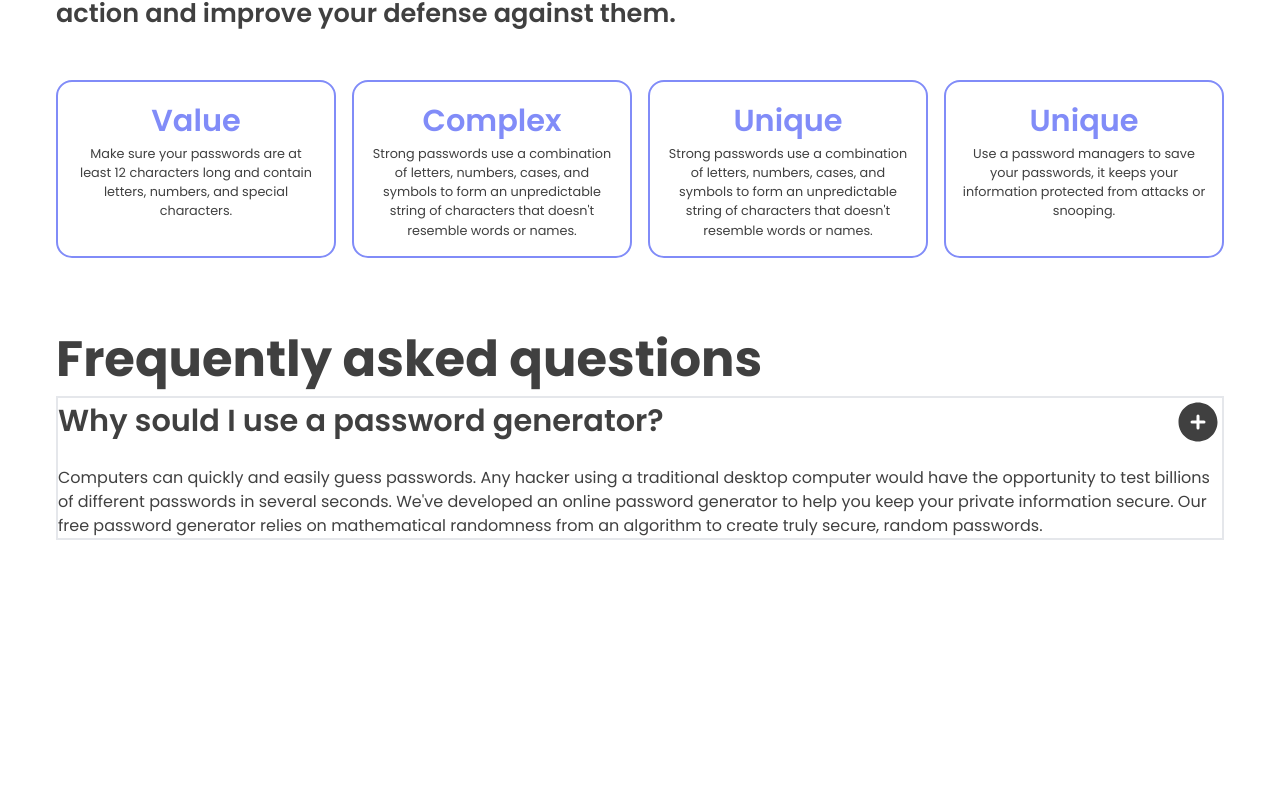
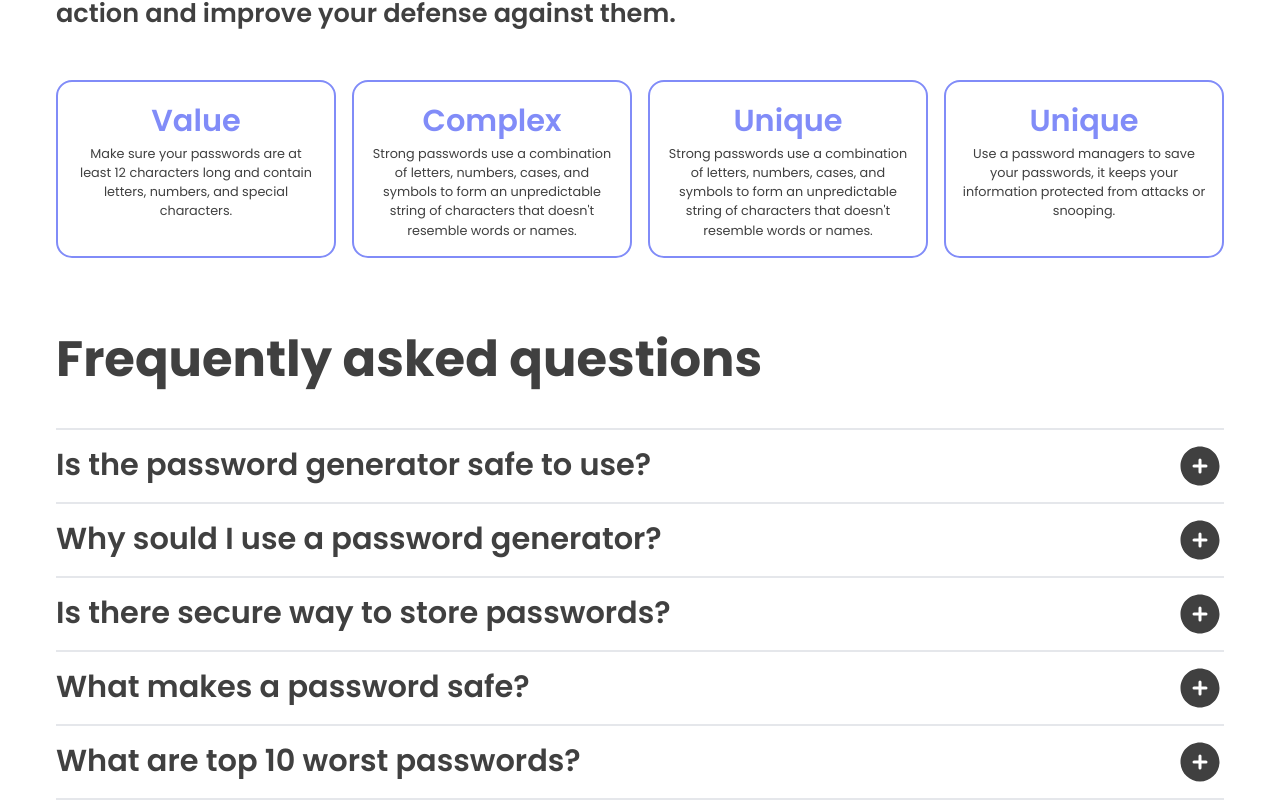
Before and after one commit to Patrykbarc/ts-password-generator, a React (Vite) app: page / in a window 1280 px wide. Shown: the part 1015-1815 px from the top of the page. Before the commit the page ends 1555 px from the top, so only its background shows below. Built offline with nearby package versions, Linux system fonts and the light colour scheme.

Commit message:
Accordion component

```diff
--- a/src/components/Accordion/Accordion.tsx
+++ b/src/components/Accordion/Accordion.tsx
@@ -1,27 +1,54 @@
-// import { accordionData } from "../../constants/accordionData";
+import { Fragment, useState } from "react";
+import { accordionData } from "../../constants/accordionData";
 import { PlusCircleIcon } from "@heroicons/react/24/solid";
 export function Accordion() {
+  const [openIndex, setOpenIndex] = useState<number | null>(null);
+
+  function handleSectionFold(index: number) {
+    setOpenIndex((prevIndex) => (prevIndex === index ? null : index));
+  }
+
   return (
     <>
-      <h2 className="mt-16 text-h2 font-bold">Frequently asked questions</h2>
+      <h2 className="mb-8 mt-16 text-h2 font-bold">
+        Frequently asked questions
+      </h2>
 
-      <div className="flex flex-col gap-5 border-2">
-        <div className="flex cursor-pointer justify-between">
-          <h4 className="text-h4 font-semibold">
-            Why sould I use a password generator?
-          </h4>
-          <PlusCircleIcon className="h-12 text-neutral-700" />
-        </div>
+      {accordionData.map((data, index) => {
+        const isOpen = openIndex === index;
 
-        <p className="text-regular">
-          Computers can quickly and easily guess passwords. Any hacker using a
-          traditional desktop computer would have the opportunity to test
-          billions of different passwords in several seconds. We've developed an
-          online password generator to help you keep your private information
-          secure. Our free password generator relies on mathematical randomness
-          from an algorithm to create truly secure, random passwords.
-        </p>
-      </div>
+        return (
+          <Fragment key={data.title}>
+            <div className="flex flex-col overflow-hidden border-t-2 py-3 last-of-type:border-b-2">
+              <div
+                className="flex cursor-pointer justify-between "
+                onClick={() => handleSectionFold(index)}
+              >
+                <h4 className="text-h4 font-semibold">{data.title}</h4>
+                <PlusCircleIcon
+                  className={`h-12 text-neutral-700 transition-transform duration-500 ${isOpen ? "rotate-45 fill-indigo-400" : ""}`}
+                />
+              </div>
+
+              <div
+                style={
+                  isOpen
+                    ? {
+                        maxHeight: "10rem",
+                        transition: "max-height 300ms 300ms ease-out",
+                      }
+                    : {
+                        maxHeight: "0rem",
+                        transition: "max-height 300ms ease-out",
+                      }
+                }
+              >
+                <p className="pb-5 pt-3 text-regular">{data.description}</p>
+              </div>
+            </div>
+          </Fragment>
+        );
+      })}
     </>
   );
 }
```
Also changed, not shown: .eslintrc.cjs, package.json (indentation only), 1 other file (tests, documents, lock files or other folders).
